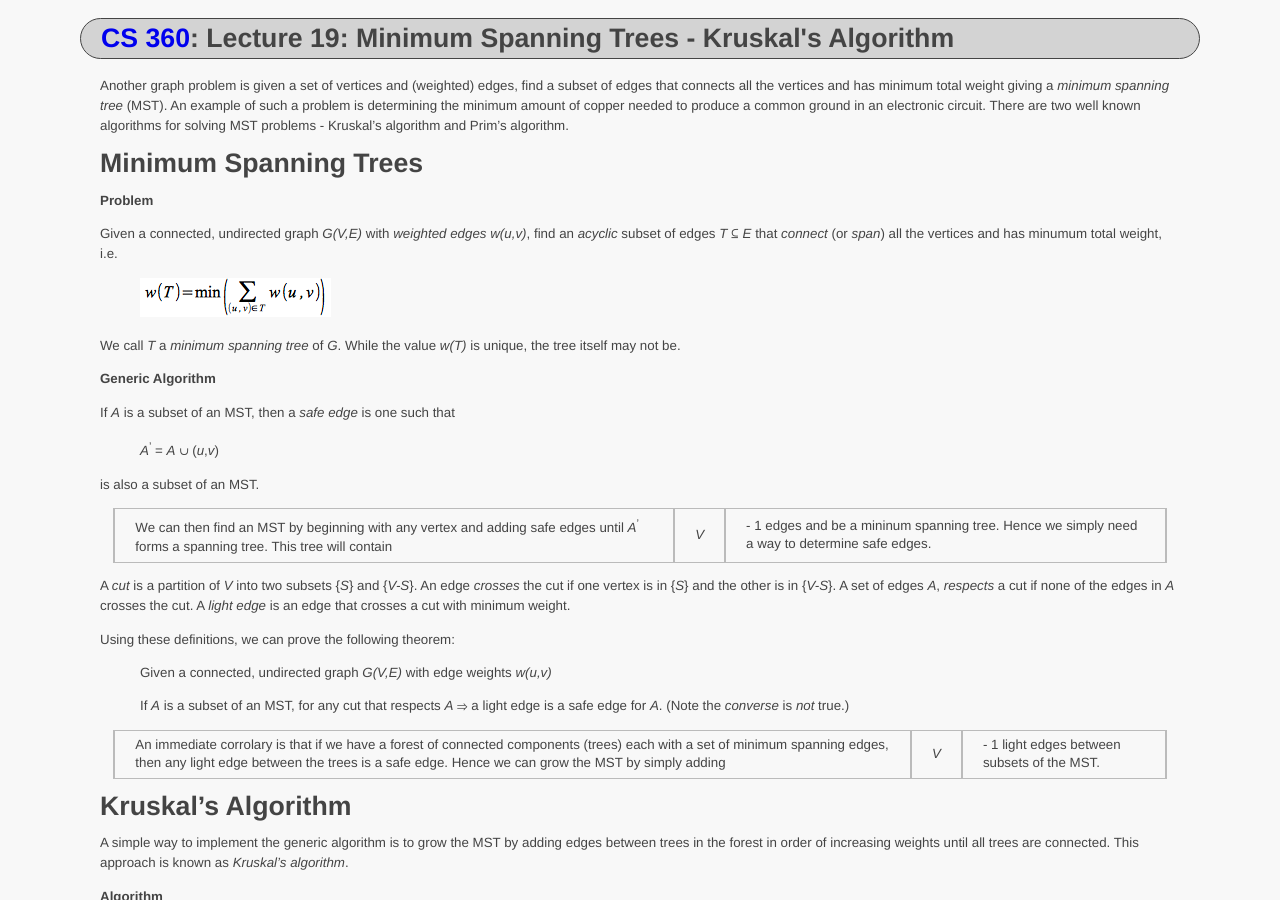
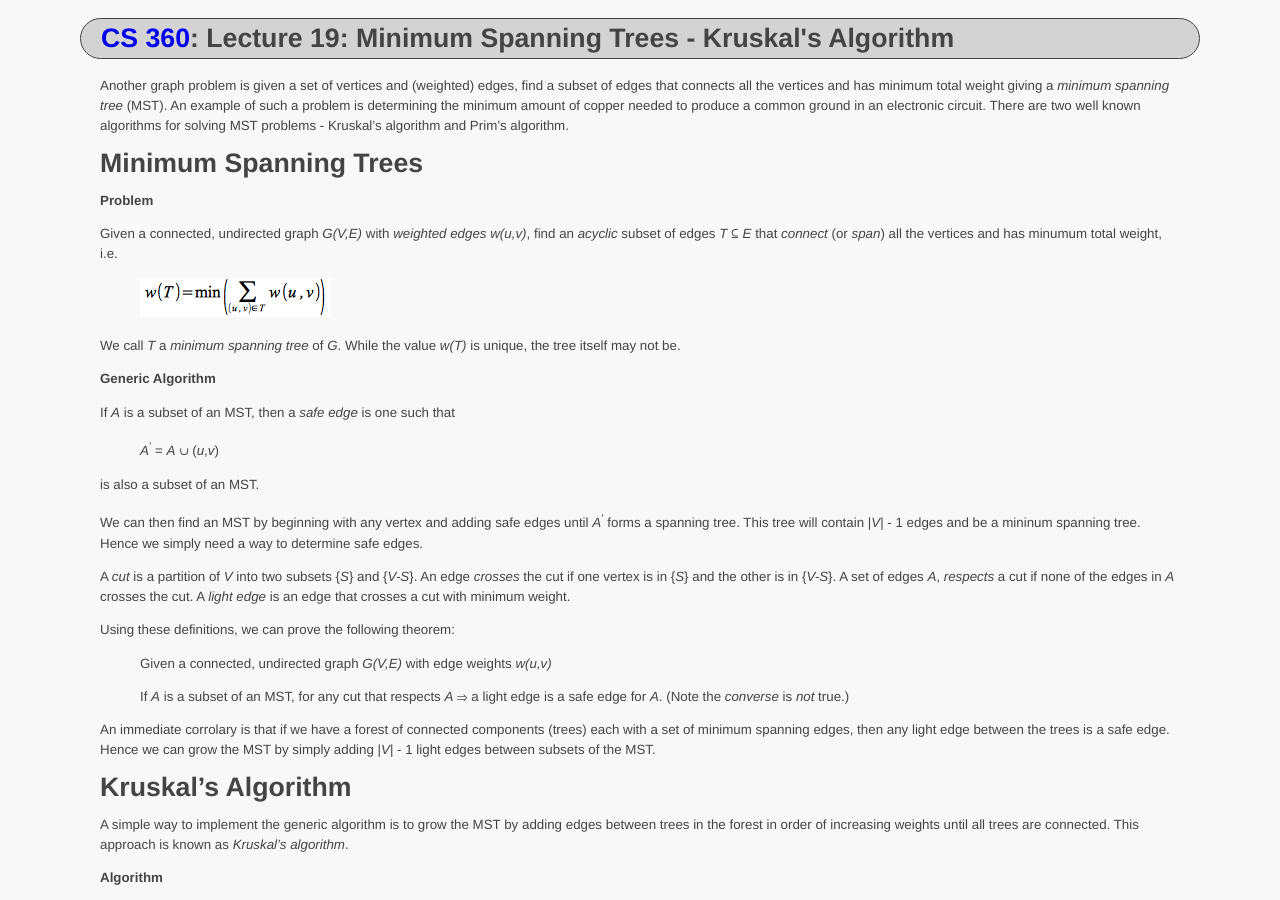
Before and after one commit to ycpcs/cs360-spring2016, a Jekyll site: the page built from lectures/lecture19.md, in a window 1280 px wide and 900 px high. Built offline with Jekyll 4.4.1, drawn with Linux system fonts in a browser that asks for light colours.

```diff
--- a/lectures/lecture19.md
+++ b/lectures/lecture19.md
@@ -24,7 +24,7 @@ If *A* is a subset of an MST, then a *safe edge* is one such that
 
 is also a subset of an MST.
 
-We can then find an MST by beginning with any vertex and adding safe edges until *A*<sup>'</sup> forms a spanning tree. This tree will contain |*V*| - 1 edges and be a mininum spanning tree. Hence we simply need a way to determine safe edges.
+We can then find an MST by beginning with any vertex and adding safe edges until *A*<sup>'</sup> forms a spanning tree. This tree will contain \|*V*\| - 1 edges and be a mininum spanning tree. Hence we simply need a way to determine safe edges.
 
 A *cut* is a partition of *V* into two subsets {*S*} and {*V-S*}. An edge *crosses* the cut if one vertex is in {*S*} and the other is in {*V-S*}. A set of edges *A*, *respects* a cut if none of the edges in *A* crosses the cut. A *light edge* is an edge that crosses a cut with minimum weight.
 
@@ -34,7 +34,7 @@ Using these definitions, we can prove the following theorem:
 >
 > If *A* is a subset of an MST, for any cut that respects *A* ⇒ a light edge is a safe edge for *A*. (Note the *converse* is *not* true.)
 
-An immediate corrolary is that if we have a forest of connected components (trees) each with a set of minimum spanning edges, then any light edge between the trees is a safe edge. Hence we can grow the MST by simply adding |*V*| - 1 light edges between subsets of the MST.
+An immediate corrolary is that if we have a forest of connected components (trees) each with a set of minimum spanning edges, then any light edge between the trees is a safe edge. Hence we can grow the MST by simply adding \|*V*\| - 1 light edges between subsets of the MST.
 
 Kruskal's Algorithm
 ===================
```
